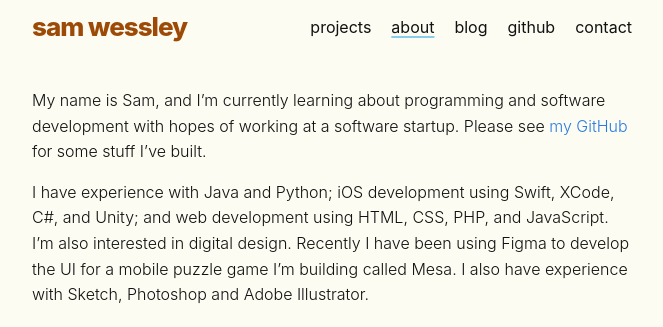
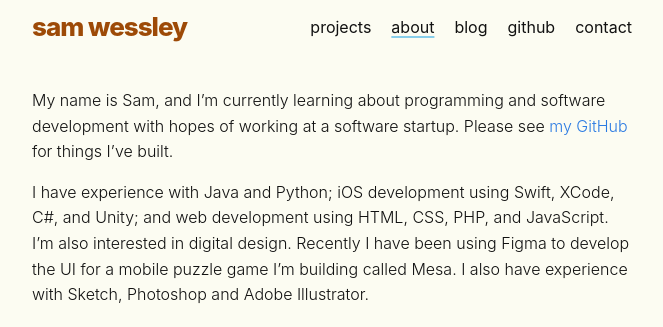
Before and after one commit to samwessley/samwessley.github.io, a Jekyll site: the page built from about.md, in a window 1280 px wide. Shown: the top 327 px of the page, without its empty margins (308-971 px from the left). Built offline with Jekyll 4.4.1, drawn with Linux system fonts in a browser that asks for light colours.

Commit message:
Update about.md

```diff
--- a/about.md
+++ b/about.md
@@ -4,7 +4,7 @@ title: about
 permalink: /about/
 ---
 
-My name is Sam, and I'm currently learning about programming and software development with hopes of working at a software startup. Please see <a href="https://github.com/samwessley">my GitHub</a> for some stuff I've built.
+My name is Sam, and I'm currently learning about programming and software development with hopes of working at a software startup. Please see <a href="https://github.com/samwessley">my GitHub</a> for things I've built.
 
 I have experience with Java and Python; iOS development using Swift, XCode, C#, and Unity; and web development using HTML, CSS, PHP, and JavaScript. I'm also interested in digital design. Recently I have been using Figma to develop the UI for a mobile puzzle game I'm building called Mesa. I also have experience with Sketch, Photoshop and Adobe Illustrator.
 
```
